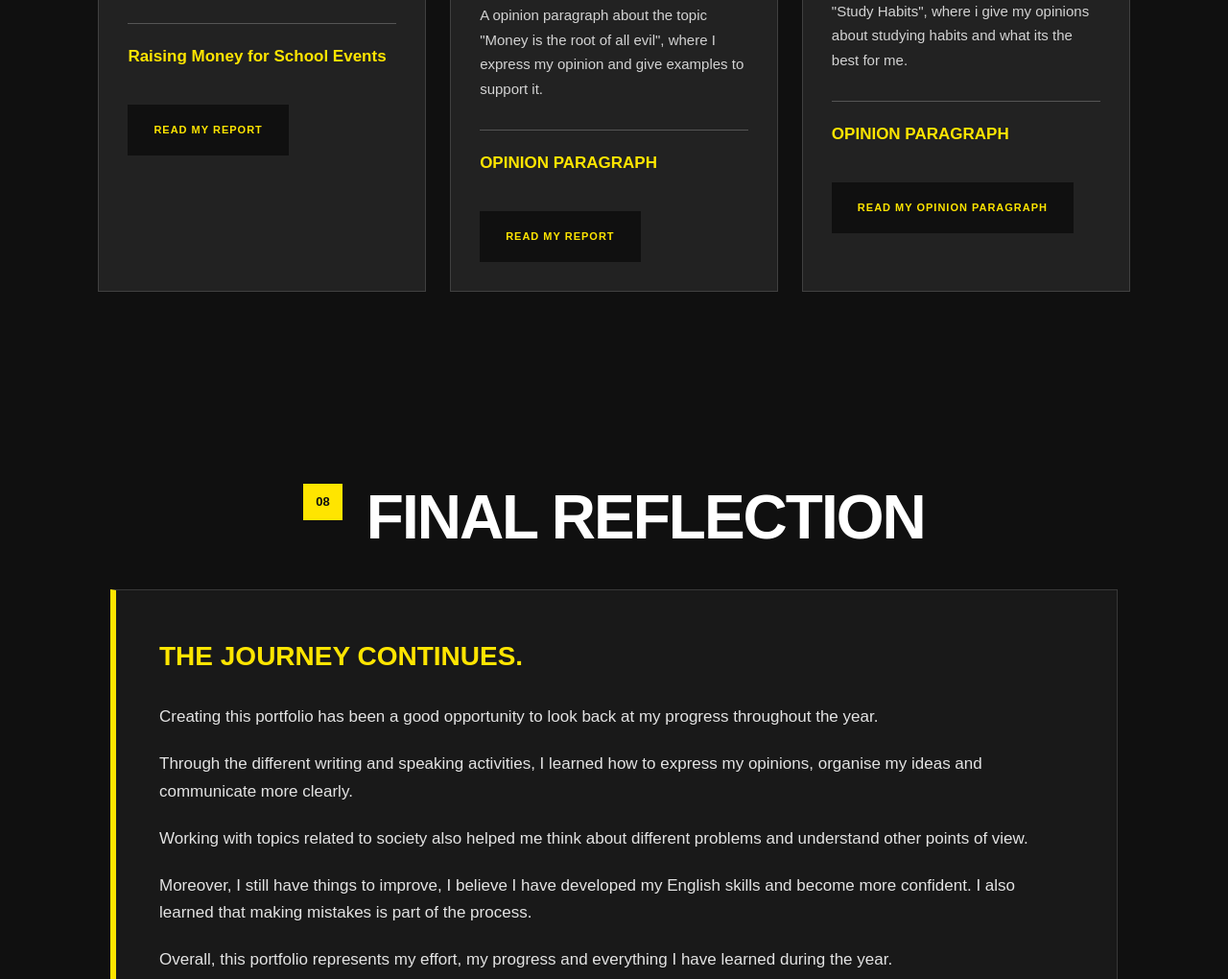
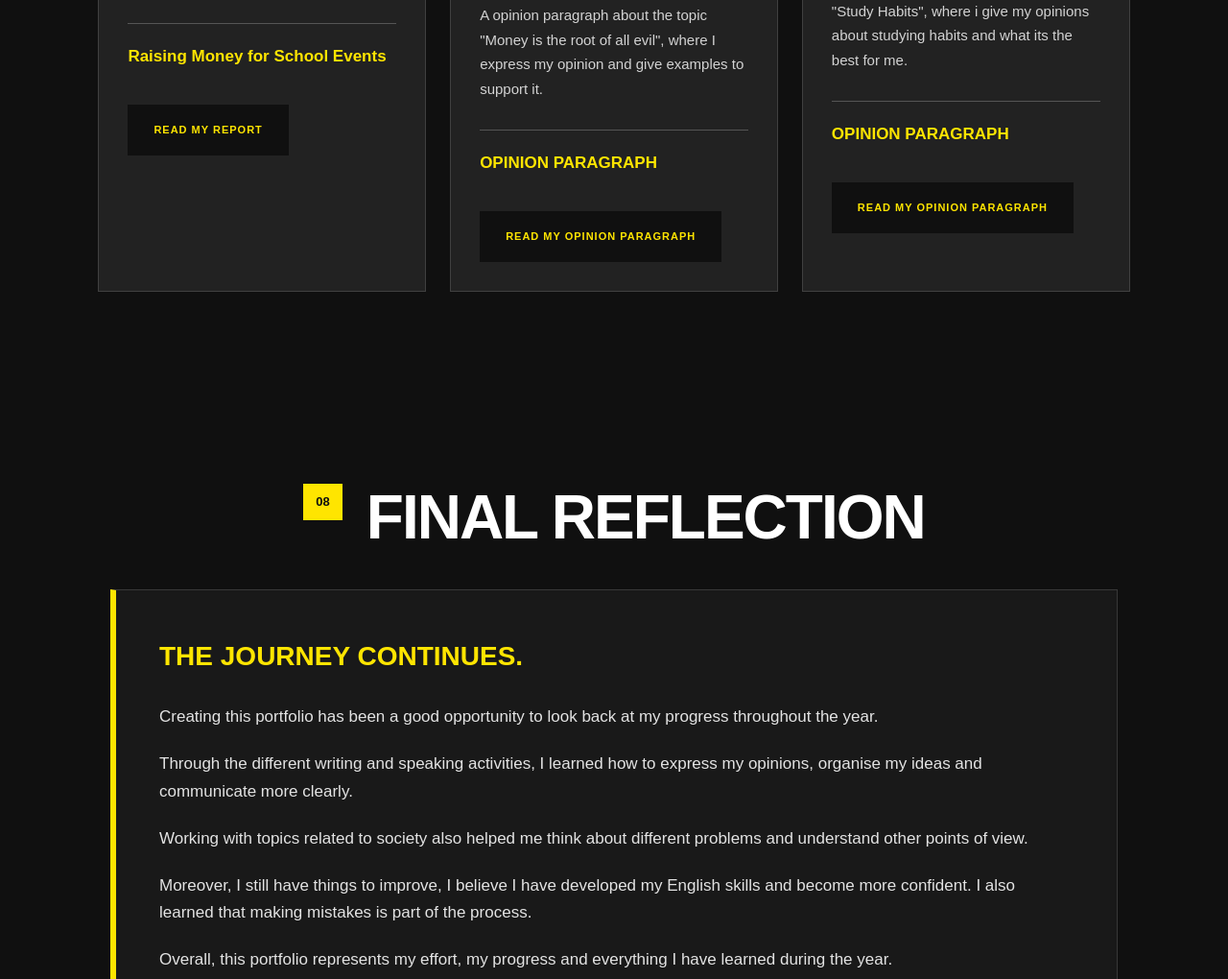
Before and after one commit to pierofidacaro/ingles, a plain HTML site: page index.html in a window 1280 px wide. Shown: the part 4892-5912 px from the top of the page at 96% size. Drawn offline with Linux system fonts and the light colour scheme.

Commit message:
Update index.html

```diff
--- a/index.html
+++ b/index.html
@@ -447,20 +447,14 @@
 
                         <h4>OPINION PARAGRAPH</h4>
 
-
                            <a href="writings/Class.pdf"
    target="_blank"
-                           rel="noopener noreferrer"
    class="btn">
-                            READ MY REPORT
+    READ MY OPINION PARAGRAPH
 </a>
-
-
                     </div>
 
                 </article>
-
-
 
                 <article class="card">
 
```
Lines whose indentation alone changed are shown as unchanged.
